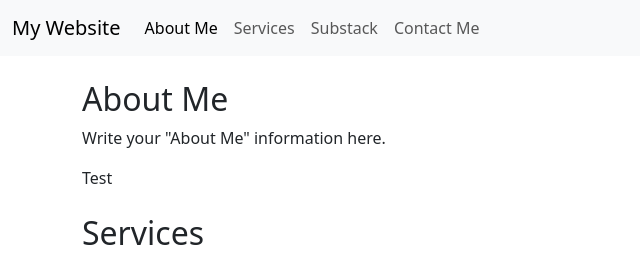
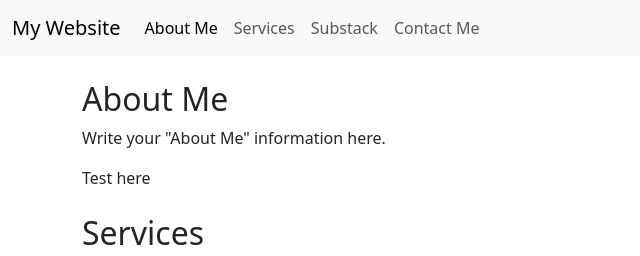
Before and after one commit to SRKrukowski/my-bootstrap-website, a plain HTML site: page index.html in a window 1280 px wide. Shown: the top 256 px of the page, 0-640 px from the left. Drawn offline with nearby package versions, Linux system fonts and the light colour scheme.

Commit message:
Added test paragraph to About Me

```diff
--- a/index.html
+++ b/index.html
@@ -36,7 +36,7 @@
         <div class="container mt-4" id="about">
             <h2>About Me</h2>
             <p>Write your "About Me" information here.</p>
-            <p>Test</p>
+            <p>Test here</p>
         </div>
 
         <div class="container mt-4" id="services">
```
